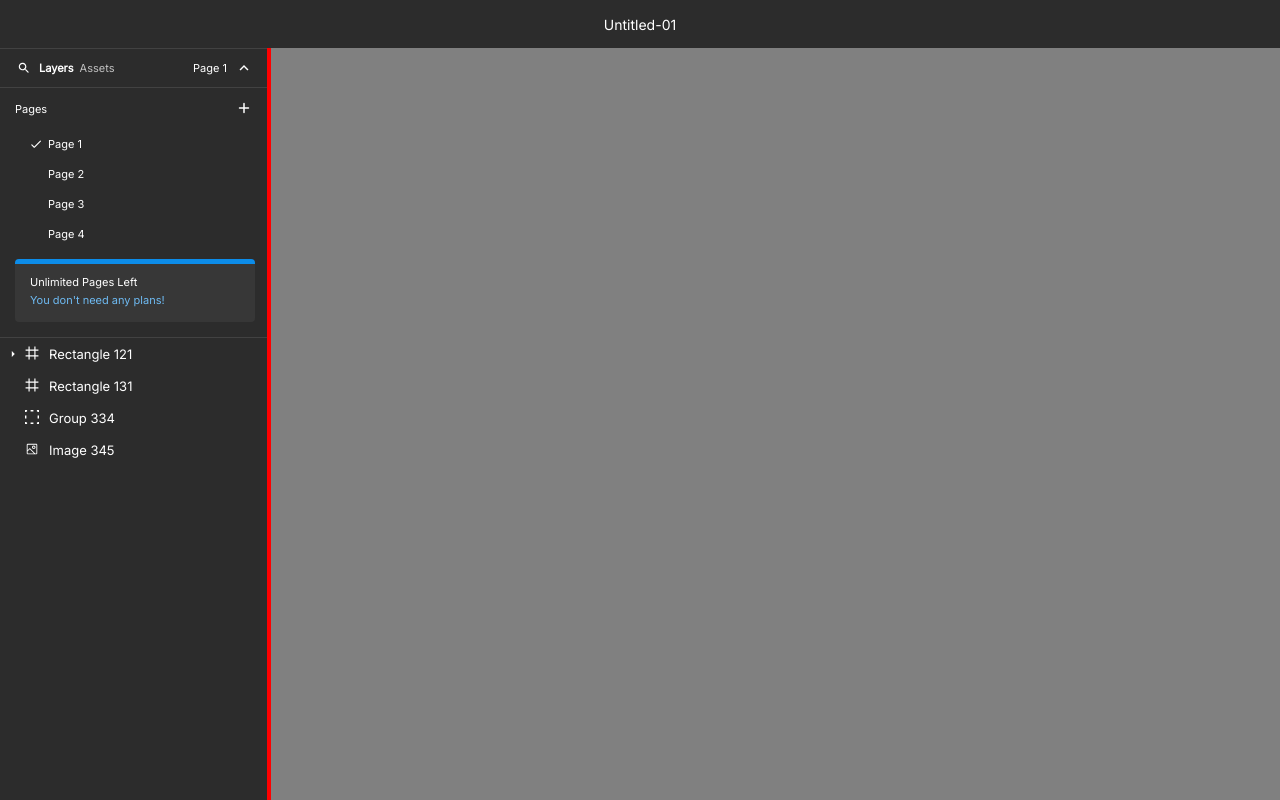
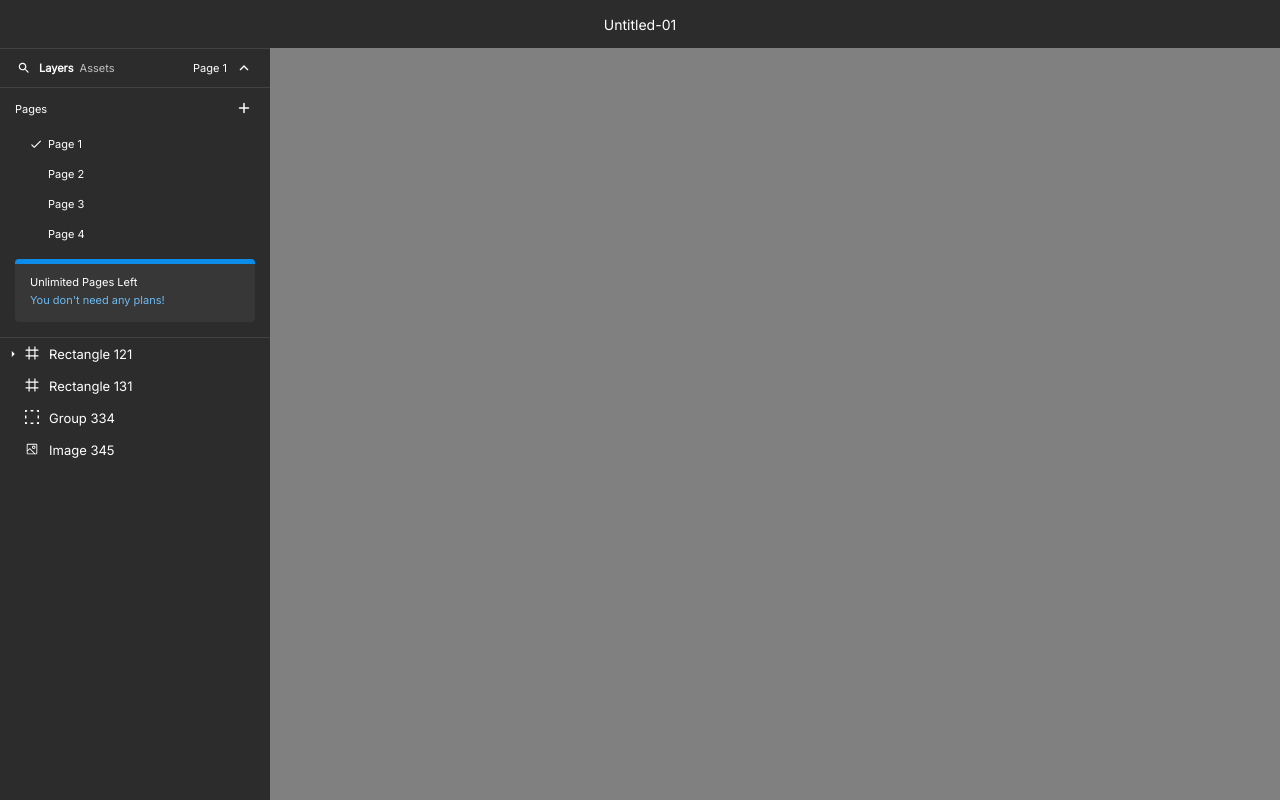
Before and after one commit to dikshit-upadhya/doodle-a-figma-clone, a React (Create React App) app: page /editor in a window 1280 px wide. Built offline with nearby package versions, Linux system fonts and the light colour scheme.

Commit message:
completed the resize implementation for layers container

```diff
--- a/src/index.jsx
+++ b/src/index.jsx
@@ -6,9 +6,9 @@ import {
 	createTheme,
 	StyledEngineProvider,
 } from '@mui/material';
+import { BrowserRouter } from 'react-router-dom';
 import App from './App';
 // import App from './testCode/penToolImplementation';
-import { BrowserRouter } from 'react-router-dom';
 import '@fontsource/inter'
 
 const theme = createTheme({
--- a/src/views/Editor/components/LayersList/index.jsx
+++ b/src/views/Editor/components/LayersList/index.jsx
@@ -8,6 +8,7 @@ import {
 	KeyboardArrowUp,
 	SearchRounded,
 } from '@mui/icons-material';
+import { Box } from '@mui/material';
 import {
 	FreePagesContainer,
 	IconWrapper,
@@ -26,7 +27,6 @@ import {
 	Ty,
 	Ty2,
 } from './styled';
-import { Box } from '@mui/material';
 import { testLayersArr } from '../../../../testCode/testConstants';
 
 function LayerRowItem(props) {
@@ -69,30 +69,30 @@ function LayerRowItem(props) {
 function LayersList() {
 	const [isPagesDroppedDown, setIsPagesDroppedDown] = useState(true);
 	const [containerWidth, setContainerWidth] = useState(270);
-	const [clicked, setClicked] = useState(false)
+	const [clicked, setClicked] = useState(false);
+
+	useEffect(() => {
+		if (clicked) {
+			window.addEventListener('mousemove', moveHandler);
+			window.addEventListener('mouseup', unclickHandler);
+		}
+	}, [clicked]);
 
 	const clickHandler = (e) => {
-		setClicked(true)
-		e.preventDefault()
-		// window.addEventListener('mouseup', unclickHandler);
-		// window.addEventListener('mousemove', moveHandler);
+		e.preventDefault();
+		setClicked(true);
 	};
-
-	useEffect(() => {
-		window.addEventListener('mouseup', unclickHandler);
-		window.addEventListener('mousemove', moveHandler);
-	}, [])
 
 	const unclickHandler = (e) => {
 		setClicked(false);
-		// window.removeEventListener('mouseup', unclickHandler)
-		// window.removeEventListener('mousemove', moveHandler)
+		window.removeEventListener('mouseup', unclickHandler);
+		window.removeEventListener('mousemove', moveHandler);
 	};
 
 	const moveHandler = (e) => {
+		e.stopPropagation();
 		if (clicked) {
-			console.log(e)
-			setContainerWidth(e.pageX);
+			if(e.clientX < 500 && e.clientX > 200) setContainerWidth(e.clientX);
 		}
 	};
 
@@ -103,10 +103,10 @@ function LayersList() {
 					<SearchIconButton>
 						<SearchRounded sx={{ fontSize: 'inherit' }} />
 					</SearchIconButton>
-					<Ty active={true} hoverEffect={true} variant="layersListHeader">
+					<Ty active hoverEffect variant="layersListHeader">
 						Layers
 					</Ty>
-					<Ty hoverEffect={true} variant="layersListHeader">
+					<Ty hoverEffect variant="layersListHeader">
 						Assets
 					</Ty>
 				</SearchIconBox>
@@ -176,11 +176,7 @@ function LayersList() {
 					<LayerRowItem item={item} leftPadding={0} />
 				))}
 			</LayersListItemsContainer>
-			<ListContainerResizer
-				id="list-container-resizer"
-				draggable
-				onMouseDown={clickHandler}
-			/>
+			<ListContainerResizer onMouseDown={clickHandler} />
 		</ListContainer>
 	);
 }
--- a/src/views/Editor/components/LayersList/styled.jsx
+++ b/src/views/Editor/components/LayersList/styled.jsx
@@ -134,12 +134,14 @@ export const LayerTypeIcon = styled('img')({
   width: '14px'
 })
 
-export const ListContainerResizer = styled(Box)({
+export const ListContainerResizer = styled(Box)(({theme}) => ({
 	position: 'absolute',
 	top: 0,
 	right: -1,
-	width: '4px',
+	width: '5px',
 	height: '100%',
-	background: 'red',
-	cursor: 'e-resize'
-})
+	cursor: 'e-resize',
+	'&:hover': {
+		background: theme.palette.brightBlue
+	}
+}))
--- a/src/views/Editor/components/Toolbar/index.jsx
+++ b/src/views/Editor/components/Toolbar/index.jsx
@@ -1,6 +1,6 @@
 import { Box, IconButton, Typography } from '@mui/material';
+import AcUnitIcon from '@mui/icons-material/AcUnit';
 import { Toolbar, ToolbarFlexItems, Ty } from './styled';
-import AcUnitIcon from '@mui/icons-material/AcUnit';
 
 function ToolbarComponent() {
 	return (
```
Also changed, not shown: .eslintrc.json, 1 other file (tests, documents, lock files or other folders).
